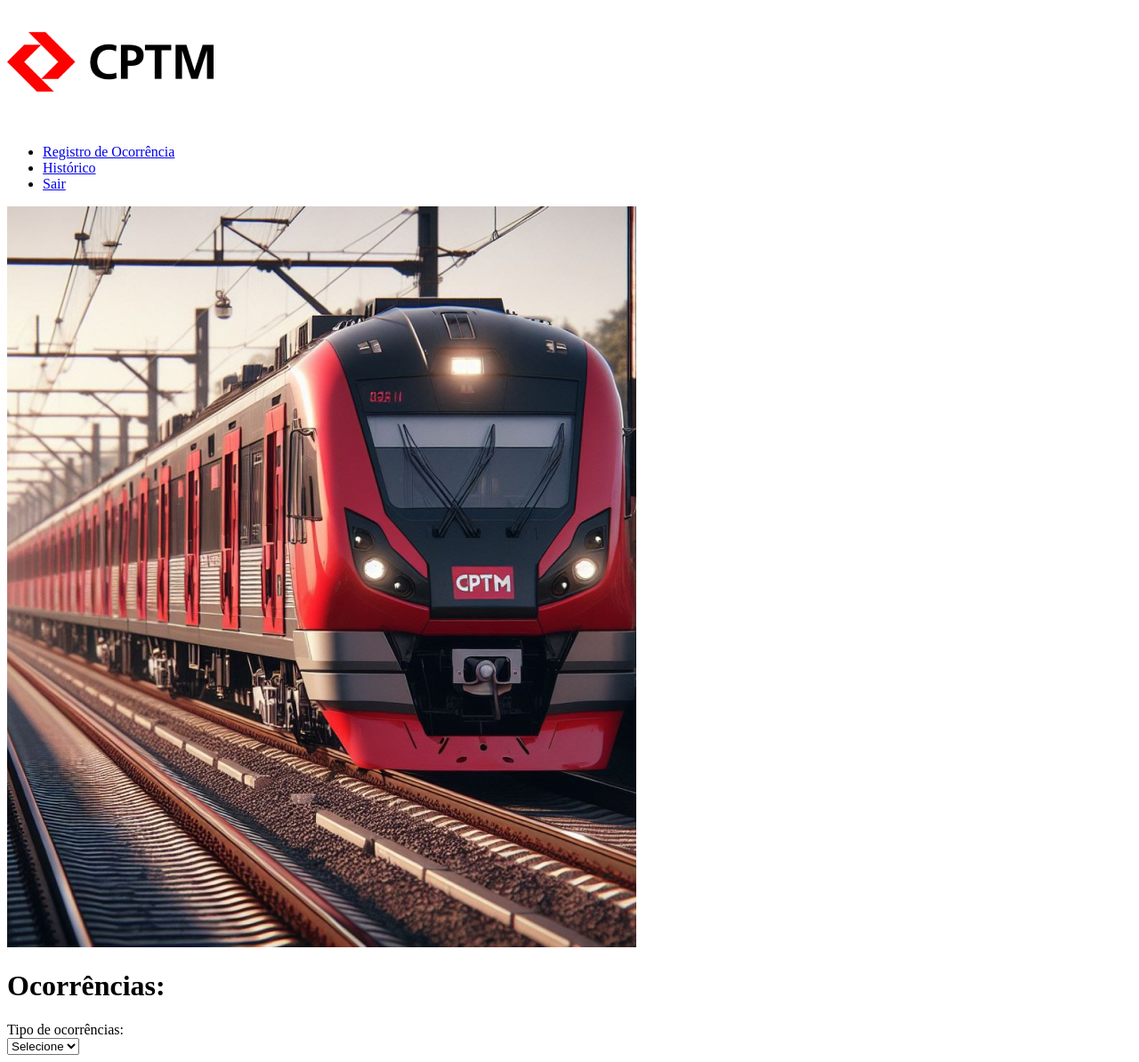
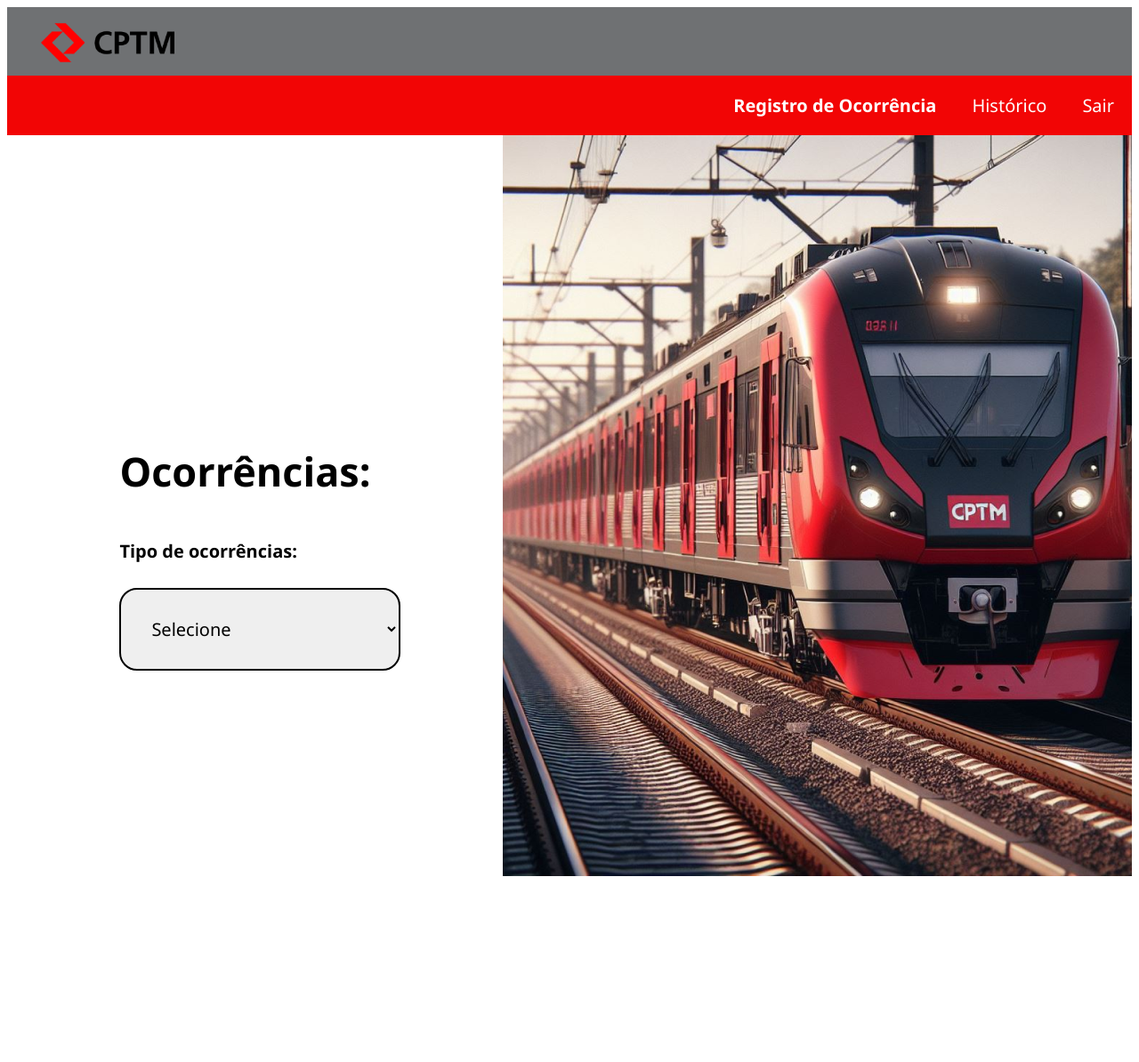
Before and after one commit to stefanom24/IntegracaoCPTM, a web app: file registro.html in a window 1280 px wide. Shown: the whole page at 89% size. After the commit the page ends 985 px from the top, so only its background shows below. Run offline with its HTML, style and script files only (its server is not run), Linux system fonts and the light colour scheme.

Commit message:
Arrumando o registro

```diff
--- a/registro.html
+++ b/registro.html
@@ -3,11 +3,11 @@
 <head>
     <meta charset="UTF-8">
     <meta name="viewport" content="width=device-width, initial-scale=1.0">
+    <link rel="stylesheet" href="static/CSS/header.css">
+    <link rel="stylesheet" href="static/CSS/registro.css">
 
     <title>Registro de Ocorrência</title>
-    <link rel="stylesheet" href="registro.html">
 </head>
-<body>
 
 <header>
     <div>
@@ -22,9 +22,10 @@
     </div>
 </header>
 
-<main>
+
+<body>
     <img src="static/imagens/metro.png" alt="metro">
-    <h1>Ocorrências:</h1>
+    <h1>Ocorrências:</h1><br><br>
     <label for="tipo">Tipo de ocorrências:</label><br>
     <select id="tipo" name="tipo">
         <option value="vazio">Selecione</option>
@@ -32,7 +33,12 @@
         <option value="linha">Linha</option>
         <option value="estacao">Estação</option>
     </select>
-</main>
+
+
+</body>
+
+
+
 
 </body>
 </html>
--- a/static/CSS/registro.css
+++ b/static/CSS/registro.css
@@ -1,37 +1,39 @@
+h1 {
+    font-family: 'Segoe UI', Tahoma, Geneva, Verdana, sans-serif;
+    text-align: left;
+    margin: -40% 0 0 10%;
+    font-size: 45px;
+}
 
-body, html {
-    margin: 0;
-    padding: 0;
-    font-family: Arial, sans-serif;
+label {
+    font-family: 'Segoe UI', Tahoma, Geneva, Verdana, sans-serif;
+    text-align: left;
+    margin: 10px 0 0 10%;
+    display: flex;
+    font-weight: bold;
+    flex-direction: column;
+    align-items: flex-start;
+    font-size: 20px;
 }
-header {
-    display: flex;
-    justify-content: space-between;
-    align-items: center;
-    background-color: #f3f3f3;
-    padding: 10px;
+
+select {
+    font-family: 'Segoe UI', Tahoma, Geneva, Verdana, sans-serif;
+    text-align: left;
+    margin: 10px 0 0 10%;
+    border-radius: 20px;
+    padding: 30px;
+    width: 25%;
+    height: 5%;
+    border: 2px solid;
+    font-size: 20px;
 }
-header div:first-child img {
-    max-width: 100px;
+
+
+img {
+    max-width: 80%;
     height: auto;
+    display: block;
+    margin-left: auto;
+    margin-top: 0px;
+    margin-bottom: 20px;
 }
-.subheader ul {
-    list-style-type: none;
-    padding: 0;
-    display: flex;
-    gap: 20px;
-}
-.subheader li a {
-    text-decoration: none;
-    color: black;
-}
-img {
-    max-width: 100%;
-    height: auto;
-}
-@media screen and (max-width: 768px) {
-    .subheader ul {
-        flex-direction: column;
-        align-items: center;
-    }
-}
```
